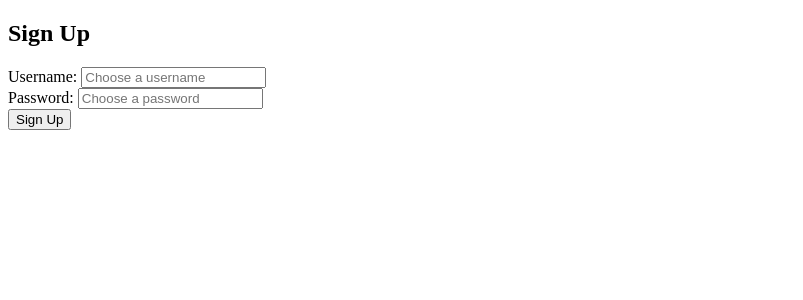
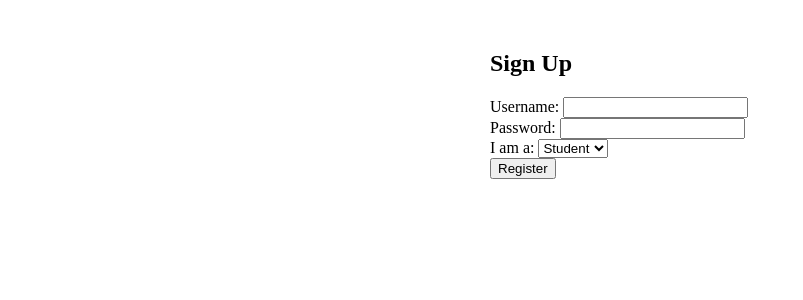
Before and after one commit to smirki/clt_hack, a Flask app: template templates/auth/signup.html in a window 1280 px wide. Shown: the top 300 px of the page, without its empty margins (0-803 px from the left). Run offline with Flask 3, Linux system fonts and the light colour scheme; the template is opened without the code that fills it, so the values that code supplies are empty; some libraries are stand-ins or nearby versions.

Commit message:
added user auth

```diff
--- a/app.py
+++ b/app.py
@@ -1,4 +1,5 @@
 from flask import Flask,render_template, request
+from flask.helpers import redirect
 from flask_mysqldb import MySQL
 import mysql.connector
 
@@ -7,7 +8,7 @@ app = Flask(__name__)
 
 
 mydb = mysql.connector.connect(user='root', password='Soccersoccer23*', host='localhost', database='users_hack')
-cursor = mydb.cursor()
+
 # app.config['MYSQL_HOST'] = '127.0.0.1'
 # app.config['MYSQL_USER'] = 'root'
 # app.config['MYSQL_PASSWORD'] = 'Soccersoccer23*'
@@ -27,40 +28,55 @@ def login_post():
     password = request.form.get('password')
 
     # Query the database to check for the user's credentials
-    query = "SELECT username, password FROM users_hack WHERE username = %s"
+    query = "SELECT username, password, UserType FROM users_hack WHERE username = %s"
+    cursor = mydb.cursor()
     cursor.execute(query, (username,))
     user_data = cursor.fetchone()
 
+
     if user_data and user_data[1] == password:
+        print(user_data)
         # Authentication successful
-        return render_template('index.html')
+        userType = user_data[2]
+        if userType == 'Teacher':
+            return render_template('Teacher_Dash.html')
+        else:
+             return render_template('index.html')
+    return render_template('auth/login.html')
+
+
+@app.route('/signup_page')
+def go_signup():
+    return render_template('auth/signup.html')
+
+@app.route('/signup', methods=['GET', 'POST'])
+def signup():
+    if request.method == 'POST':
+        username = request.form['username']
+        password = request.form['password']
+        user_type = request.form['user_type']  # Assuming you have a form field for user type
 
 
 
-@app.route('/signup', methods=['GET', 'POST'])
-def signup():
-    render_template('auth/signup.html')
-
-
-    if request.method == 'POST':
-        username = request.form['username']
-        email = request.form['email']
-        password = request.form['password']
-
-        # Check if the username or email already exists in the database
-        cursor = mysql.connection.cursor()
-        cursor.execute("SELECT * FROM users_hack WHERE username = %s OR email = %s", (username, email))
+    # Check if the username already exists in the database
+        cursor = mydb.cursor()
+        cursor.execute("SELECT * FROM users_hack WHERE Username = %s", (username,))
         user = cursor.fetchone()
 
         if user:
-            flash('Username or email already exists. Please choose a different one.')
+            print('Username already exists. Please choose a different one.')
+            return render_template('auth/signup.html')
         else:
-            cursor.execute("INSERT INTO users_hack (username, email, password) VALUES (%s, %s, %s)", (username, email, password))
-            mysql.connection.commit()
-            flash('Registration successful. You can now log in.')
-            return redirect(url_for('auth/login'))
+            cursor.execute("INSERT INTO users_hack (Username, Password, UserType) VALUES (%s, %s, %s)", (username, password, user_type))
+            mydb.commit()
+            print('Registration successful. You can now log in.')
+            if user_type == 'Teacher':
+                return render_template('Teacher_Dash.html')
+            else:
+                return render_template('index.html')
 
-    return render_template('login.html')
+
+
 
 
 
--- a/models/users-DB.sql
+++ b/models/users-DB.sql
@@ -13,3 +13,8 @@ CREATE TABLE users_hack (
 INSERT INTO users_hack (UserID, Username, Password, UserType) VALUES
     (1, 'alanka', 'pass', 'Student'),
     (2, 'jpatel', 'pass', 'Teacher');
+
+SELECT * FROM users_hackusers_hack
+
+ALTER TABLE users_hack MODIFY UserID INT AUTO_INCREMENT PRIMARY KEY;
+ALTER TABLE users_hack DROP PRIMARY KEY;
--- /dev/null
+++ b/templates/Teacher_Dash.html
@@ -0,0 +1 @@
+<h1>I am a teacher</h1>
--- a/templates/auth/login.html
+++ b/templates/auth/login.html
@@ -24,7 +24,7 @@
                 <button type="submit">Login</button>
             </div>
 
-            <p><a href="{{ url_for('signup') }}">Check out this cool form!</a></p>
+            <a href="/signup_page">Go to Page 2</a>
         </form>
 
     </div>
--- a/templates/auth/signup.html
+++ b/templates/auth/signup.html
@@ -1,26 +1,34 @@
 <!DOCTYPE html>
-<html>
+<html lang="en">
 
 <head>
+    <meta charset="UTF-8">
+    <meta name="viewport" content="width=device-width, initial-scale=1.0">
     <title>Sign Up</title>
 </head>
 
 <body>
-    <div class="signup-container">
+    <div style="width: 300px; margin: 50px auto;">
         <h2>Sign Up</h2>
-        <form method="POST" action="/signup">
-            <div class="form-group">
+        <form action="/signup" method="post">
+            <!-- Assuming your signup endpoint is at /signup -->
+            <div>
                 <label for="username">Username:</label>
-                <input type="text" id="username" name="username" placeholder="Choose a username" required>
+                <input type="text" id="username" name="username" required>
             </div>
-
-            <div class="form-group">
+            <div>
                 <label for="password">Password:</label>
-                <input type="password" id="password" name="password" placeholder="Choose a password" required>
+                <input type="password" id="password" name="password" required>
             </div>
-
-            <div class="form-group">
-                <button type="submit">Sign Up</button>
+            <div>
+                <label for="user_type">I am a:</label>
+                <select id="user_type" name="user_type" required>
+                    <option value="Student">Student</option>
+                    <option value="Teacher">Teacher</option>
+                </select>
+            </div>
+            <div>
+                <input type="submit" value="Register">
             </div>
         </form>
     </div>
--- a/templates/index.html
+++ b/templates/index.html
@@ -1 +1 @@
-<h1>Logged In</h1>
+<h1>I am a Student</h1>
```
